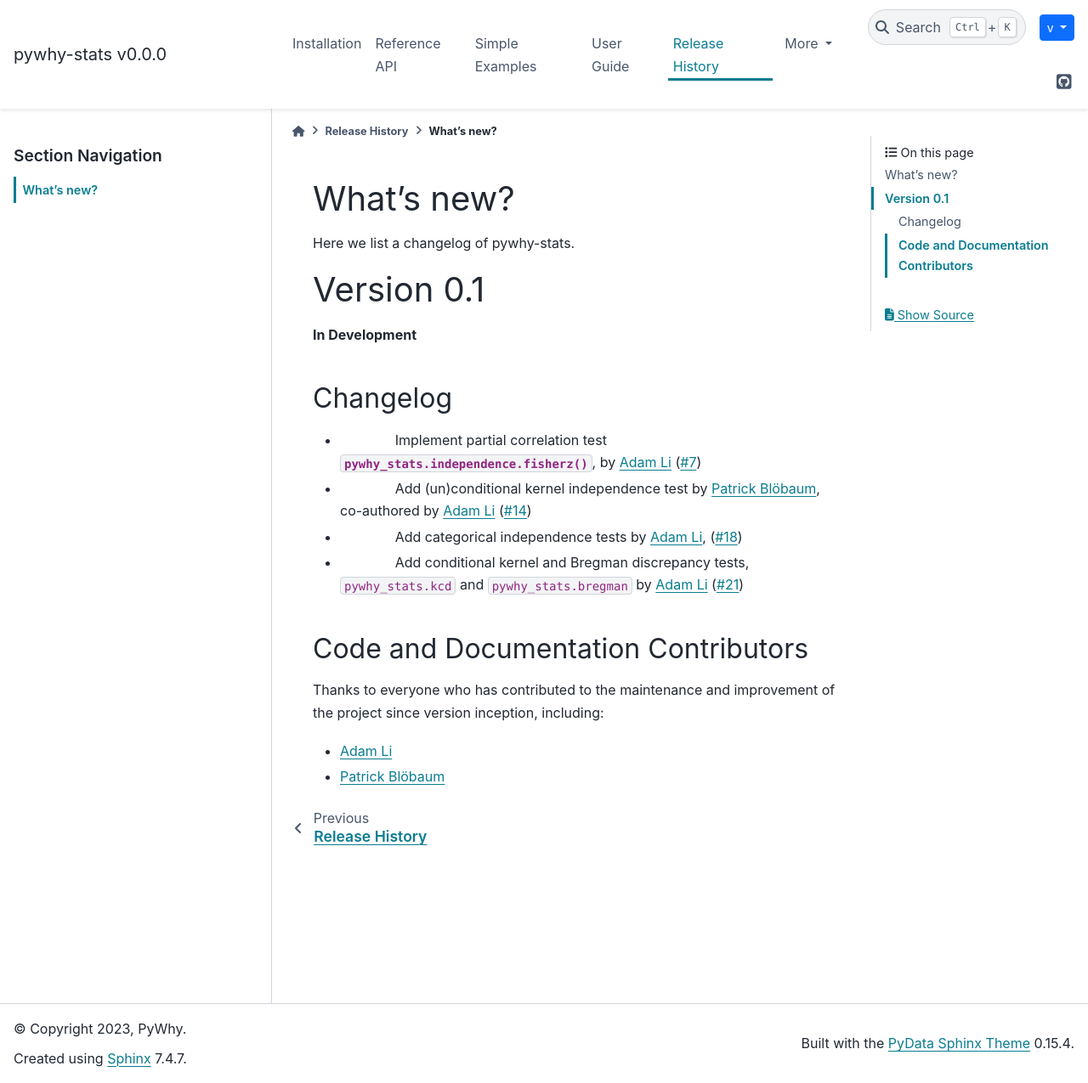
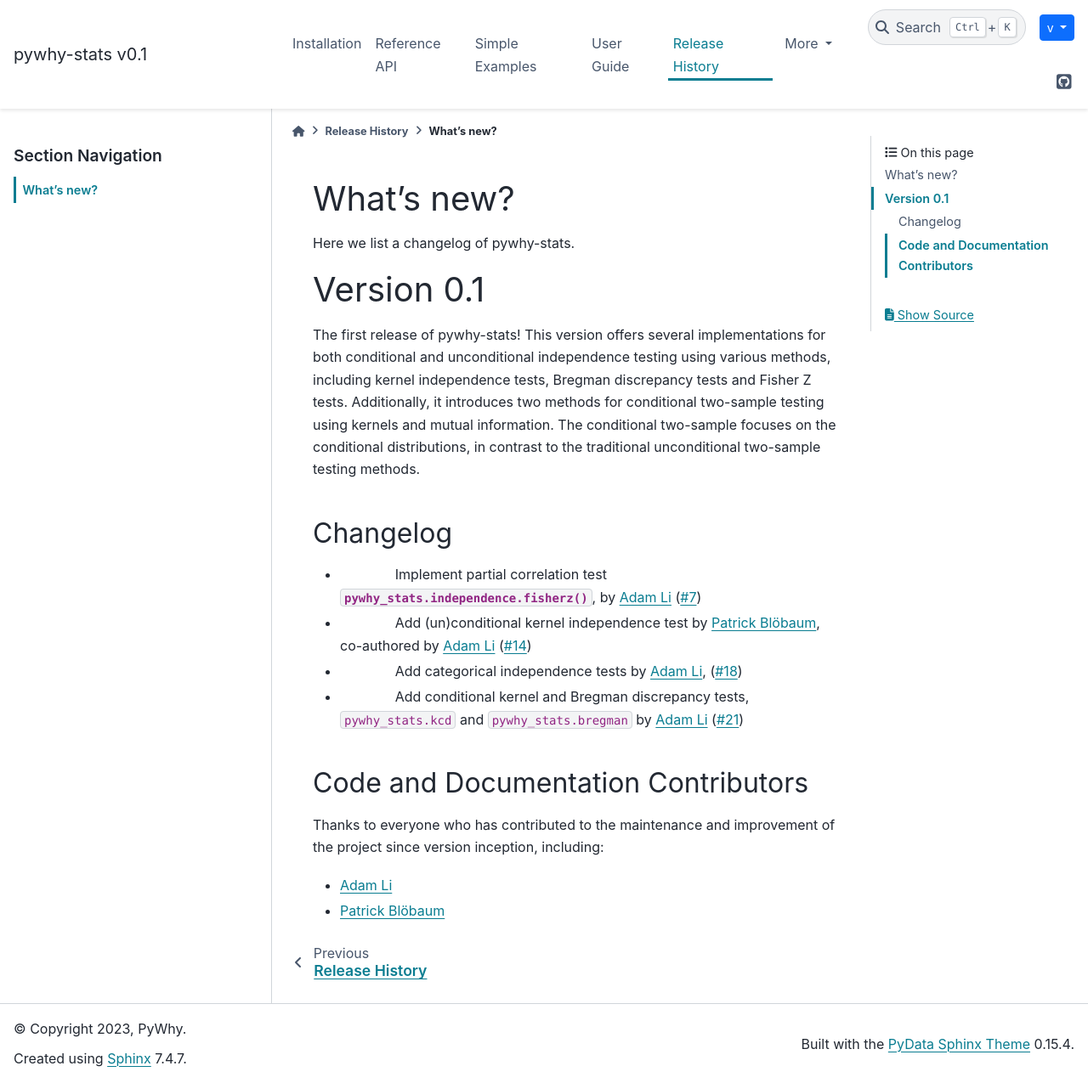
Before and after one commit to py-why/pywhy-stats, a Sphinx documentation site: the page built from doc/whats_new/v0.1.rst, in a window 1280 px wide and 1275 px high. Shown: the whole window at 85% size. Built offline with Sphinx 7.4.7 and the PyData theme 0.15.4, drawn with Linux system fonts in a browser that asks for light colours.

Commit message:
Change version for release (#23)
Change version to 0.1 to prepare for pypi release.

---------

Signed-off-by: Patrick Bloebaum <bloebp@amazon.com>
Signed-off-by: Patrick Blöbaum <51325689+bloebp@users.noreply.github.com>
Co-authored-by: Adam Li <adam2392@gmail.com>

```diff
--- a/doc/whats_new/v0.1.rst
+++ b/doc/whats_new/v0.1.rst
@@ -20,7 +20,13 @@ Here we list a changelog of pywhy-stats.
 Version 0.1
 ===========
 
-**In Development**
+The first release of pywhy-stats! This version offers several implementations for both conditional and unconditional
+independence testing using various methods, including kernel independence tests, Bregman discrepancy tests and
+Fisher Z tests.
+Additionally, it introduces two methods for conditional two-sample testing using kernels and mutual information.
+The conditional two-sample focuses on the conditional distributions, in contrast to the traditional unconditional
+two-sample testing methods.
+
 
 
 Changelog
```
Also changed, not shown: pyproject.toml (+2 -5 lines).
